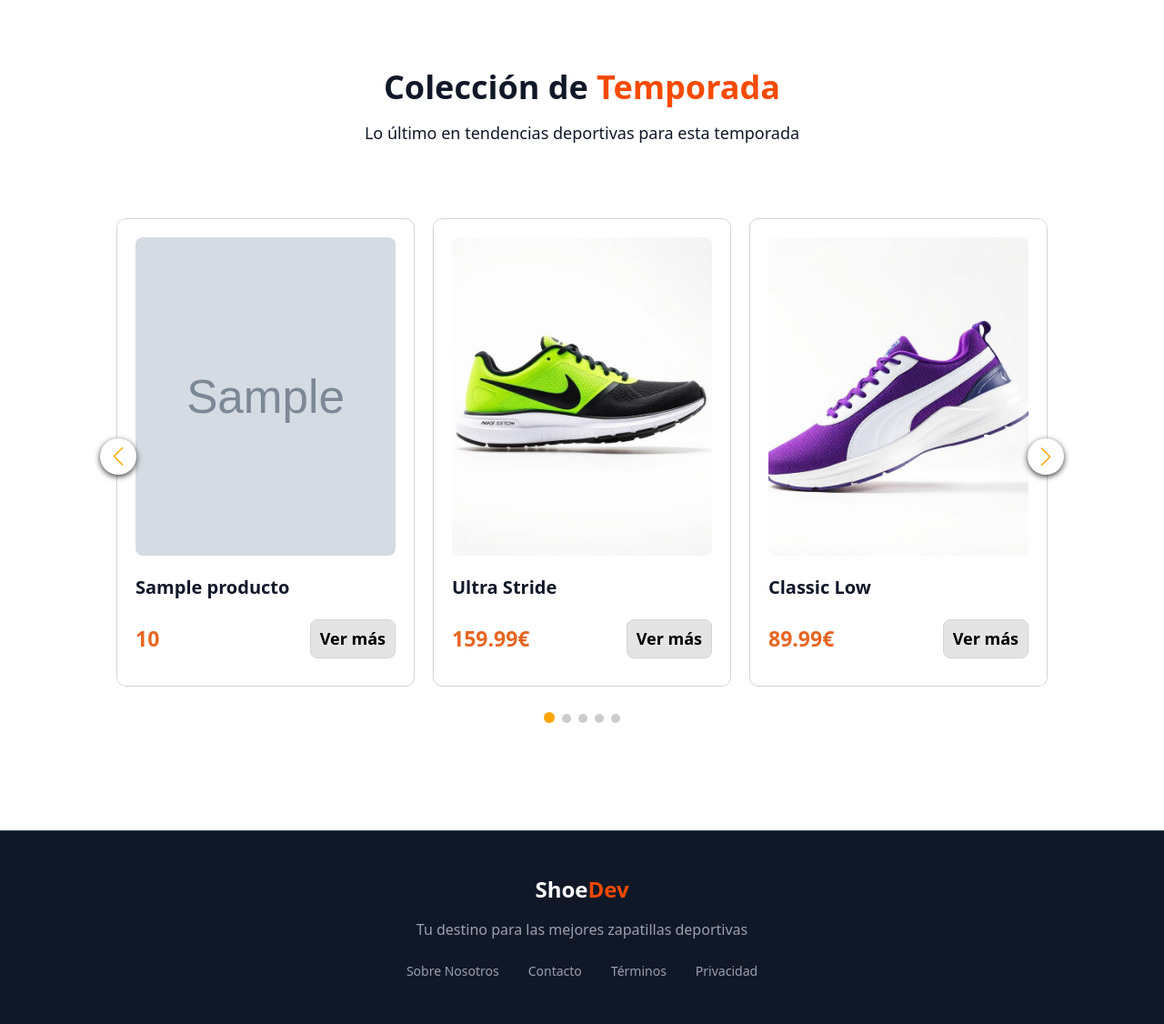
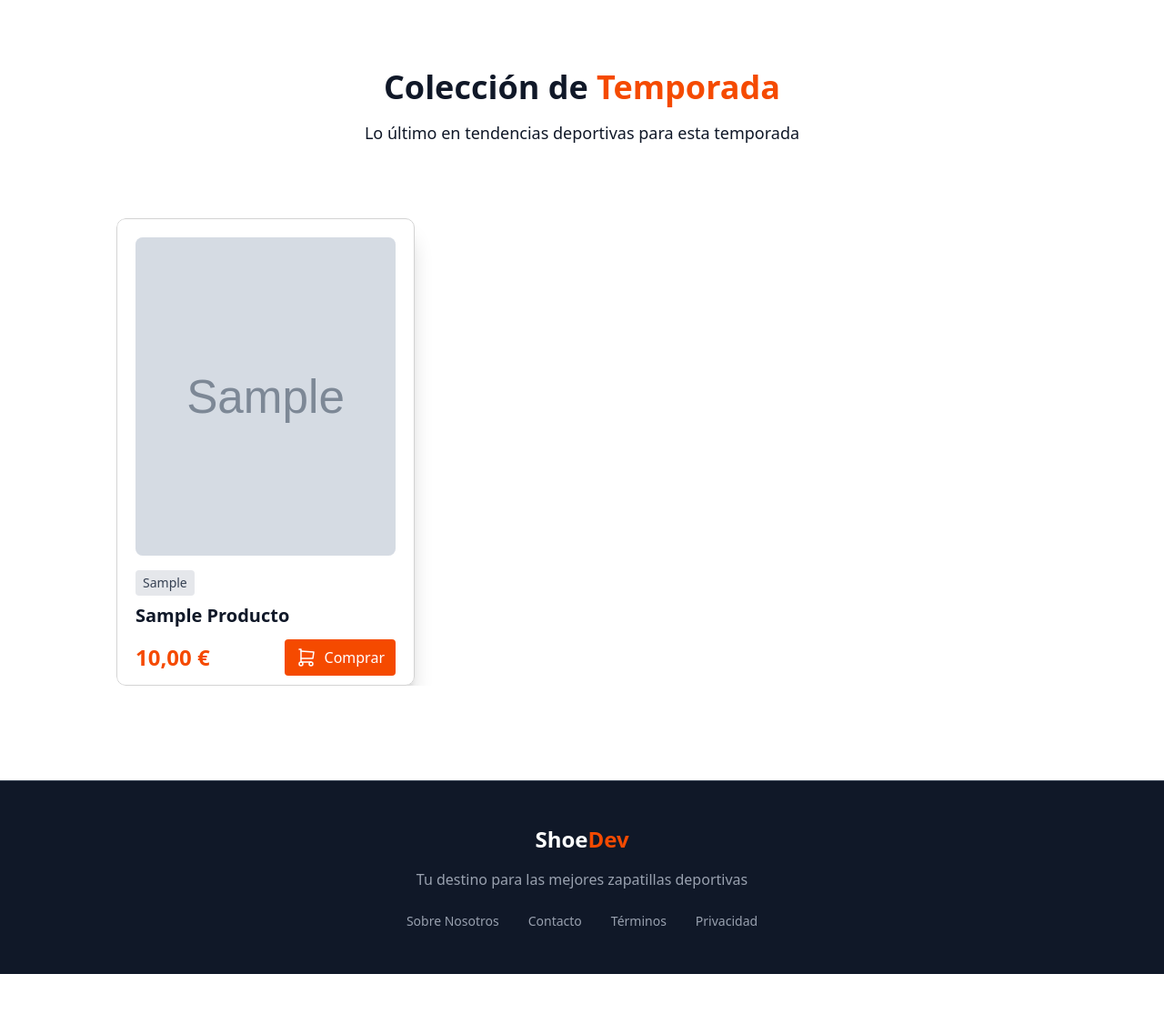
Before and after one commit to AntoDevLive/ShoeDev, a PHP site: page / in a window 1280 px wide. Shown: the part 1300-2426 px from the top of the page at 91% size. After the commit the page ends 2371 px from the top, so only its background shows below. Run offline with PHP 8.4, Linux system fonts and the light colour scheme; tables that the repository leaves empty or names only in its code hold one stand-in row (values such as "Sample post"); grey boxes marked "Sample" are stand-in pictures.

Commit message:
cambio en card del swiper

```diff
--- a/backend/controllers/Producto_controller.php
+++ b/backend/controllers/Producto_controller.php
@@ -38,7 +38,7 @@ class ProductoController {
     $productos_total_adidas = $productoModel->obtenerTotalMarca("adidas");
     $productos_total_puma = $productoModel->obtenerTotalMarca("puma");
     $productos_estrella = $productoModel->obtenerRandom(3);
-    $productos_temporada = $productoModel->obtenerRandom(3);
+    $productos_temporada = $productoModel->obtenerRandom(8);
 
     require_once __DIR__ . '/../../frontend/views/index.view.php';
   }
--- a/frontend/src/input.css
+++ b/frontend/src/input.css
@@ -79,7 +79,6 @@ input[type='number']:hover::-webkit-outer-spin-button {
     overflow: hidden;
     padding-bottom: 10px;
     transition: all .3s;
-    cursor: pointer;
 }
 
 /* BOTONES */
@@ -139,10 +138,6 @@ img {
     aspect-ratio: 16/9;
     object-fit: cover;
     transition: .3s;
-}
-
-.swiper-slide:hover .img-container img {
-    transform: scale(1.1);
 }
 
 .swiper-slide:hover {
--- a/frontend/src/output.css
+++ b/frontend/src/output.css
@@ -79,7 +79,6 @@
     --radius-xl: 0.75rem;
     --radius-2xl: 1rem;
     --radius-3xl: 1.5rem;
-    --ease-out: cubic-bezier(0, 0, 0.2, 1);
     --blur-sm: 8px;
     --default-transition-duration: 150ms;
     --default-transition-timing-function: cubic-bezier(0.4, 0, 0.2, 1);
@@ -2027,11 +1965,6 @@ img {
   inherits: false;
   initial-value: 0 0 #0000;
 }
-@property --tw-outline-style {
-  syntax: "*";
-  inherits: false;
-  initial-value: solid;
-}
 @property --tw-backdrop-blur {
   syntax: "*";
   inherits: false;
@@ -2069,10 +2002,6 @@ img {
   inherits: false;
 }
 @property --tw-duration {
-  syntax: "*";
-  inherits: false;
-}
-@property --tw-ease {
   syntax: "*";
   inherits: false;
 }
@@ -2130,7 +2059,6 @@ img {
       --tw-ring-offset-width: 0px;
       --tw-ring-offset-color: #fff;
       --tw-ring-offset-shadow: 0 0 #0000;
-      --tw-outline-style: solid;
       --tw-backdrop-blur: initial;
       --tw-backdrop-brightness: initial;
       --tw-backdrop-contrast: initial;
@@ -2141,7 +2069,6 @@ img {
       --tw-backdrop-saturate: initial;
       --tw-backdrop-sepia: initial;
       --tw-duration: initial;
-      --tw-ease: initial;
       --tw-scale-x: 1;
       --tw-scale-y: 1;
       --tw-scale-z: 1;
--- a/frontend/templates/Temporadas.php
+++ b/frontend/templates/Temporadas.php
@@ -16,72 +16,43 @@
                     <!-- Slides -->
                     <?php foreach ($productos_temporada as $producto): ?>
 
-                        <div class="swiper-slide">
-                            <div class="img-container">
-                                <img src="backend/uploads/products/<?php echo $producto['imagen']; ?>" alt="">
+
+
+
+                        <div data-id="<?php echo $producto['id'] ?>" class="swiper-slide producto shadow-xl/20 rounded-lg p-6 hover:shadow-xl/30 transition group flex flex-col justify-center items-start">
+                            <a href="/shoedev/producto.php?id=<?php echo $producto['id'] ?>">
+                                <div class="img-container aspect-square mb-4 bg-gray-100 rounded-lg overflow-hidden">
+                                    <img src="/shoedev/backend/uploads/products/<?php echo $producto['imagen'] ?>" alt="Zapatilla" class="w-full h-full object-cover group-hover:scale-110 transition-transform duration-300">
+                                </div>
+                            </a>
+                            <div class="flex justify-center items-start flex-col">
+                                <span class="inline-block bg-gray-200 text-gray-700 px-2 py-1 rounded mb-2 text-sm capitalize"><?php echo $producto['marca'] ?></span>
+                                <h3 class="text-xl font-bold mb-2 capitalize"><?php echo $producto['titulo'] ?></h3>
                             </div>
-                            <div class="info">
-                                <p><?php echo $producto['titulo']; ?></p>
-                                <div class="info-footer">
-                                    <span><?php echo $producto['precio']; ?></span>
-                                    <button>Ver más</button>
-                                </div>
+                            <div class="flex items-center justify-between mt-1 relative w-full">
+                                <span class="precio-producto text-2xl font-bold text-orange-600"><?php echo $producto['precio'] ?></span>
+                                <button class="producto-btn flex items-center gap-2 bg-orange-600 text-white px-3 py-2 rounded hover:bg-orange-500 transition cursor-pointer">
+                                    <svg xmlns="http://www.w3.org/2000/svg" width="24" height="24" viewBox="0 0 24 24" fill="none" stroke="currentColor" stroke-width="1.5" stroke-linecap="round" stroke-linejoin="round" class="icon icon-tabler icons-tabler-outline icon-tabler-shopping-cart">
+                                        <path stroke="none" d="M0 0h24v24H0z" fill="none" />
+                                        <path d="M6 19m-2 0a2 2 0 1 0 4 0a2 2 0 1 0 -4 0" />
+                                        <path d="M17 19m-2 0a2 2 0 1 0 4 0a2 2 0 1 0 -4 0" />
+                                        <path d="M17 17h-11v-14h-2" />
+                                        <path d="M6 5l14 1l-1 7h-13" />
+                                    </svg>
+                                    Comprar
+                                </button>
+                                <button class="producto-agregado-btn hidden flex items-center gap-1 bg-green-600 px-3 py-2 rounded cursor-cursor text-sm text-white">
+                                    <svg xmlns="http://www.w3.org/2000/svg" width="20" height="20" viewBox="0 0 24 24" fill="none" stroke="currentColor" stroke-width="1.5" stroke-linecap="round" stroke-linejoin="round" class="icon icon-tabler icons-tabler-outline icon-tabler-check">
+                                        <path stroke="none" d="M0 0h24v24H0z" fill="none" />
+                                        <path d="M5 12l5 5l10 -10" />
+                                    </svg>
+                                    Producto añadido
+                                </button>
                             </div>
                         </div>
 
                     <?php endforeach; ?>
 
-                    <div class="swiper-slide">
-                        <div class="img-container">
-                            <img src="frontend/src/assets/model5.jpg" alt="">
-                        </div>
-                        <div class="info">
-                            <p>Ultra Stride</p>
-                            <div class="info-footer">
-                                <span>159.99€</span>
-                                <button>Ver más</button>
-                            </div>
-                        </div>
-                    </div>
-
-                    <div class="swiper-slide">
-                        <div class="img-container">
-                            <img src="frontend/src/assets/model6.jpg" alt="">
-                        </div>
-                        <div class="info">
-                            <p>Classic Low</p>
-                            <div class="info-footer">
-                                <span>89.99€</span>
-                                <button>Ver más</button>
-                            </div>
-                        </div>
-                    </div>
-
-                    <div class="swiper-slide">
-                        <div class="img-container">
-                            <img src="frontend/src/assets/model7.jpg" alt="">
-                        </div>
-                        <div class="info">
-                            <p>Power Jump</p>
-                            <div class="info-footer">
-                                <span>169.99€</span>
-                                <button>Ver más</button>
-                            </div>
-                        </div>
-                    </div>
-
-                    <div class="swiper-slide">
-                        <div class="img-container">
-                            <img src="frontend/src/assets/model1.jpg" alt="">
-                        </div>
-                        <div class="info">
-                            <p>Motion Trainer</p>
-                            <div class="info-footer">
-                                <span>129.99€</span>
-                                <button>Ver más</button>
-                            </div>
-                        </div>
-                    </div>
                 </div>
 
             </div>
```
Also changed, not shown: other parts of frontend/src/output.css (+0 -61 lines).
